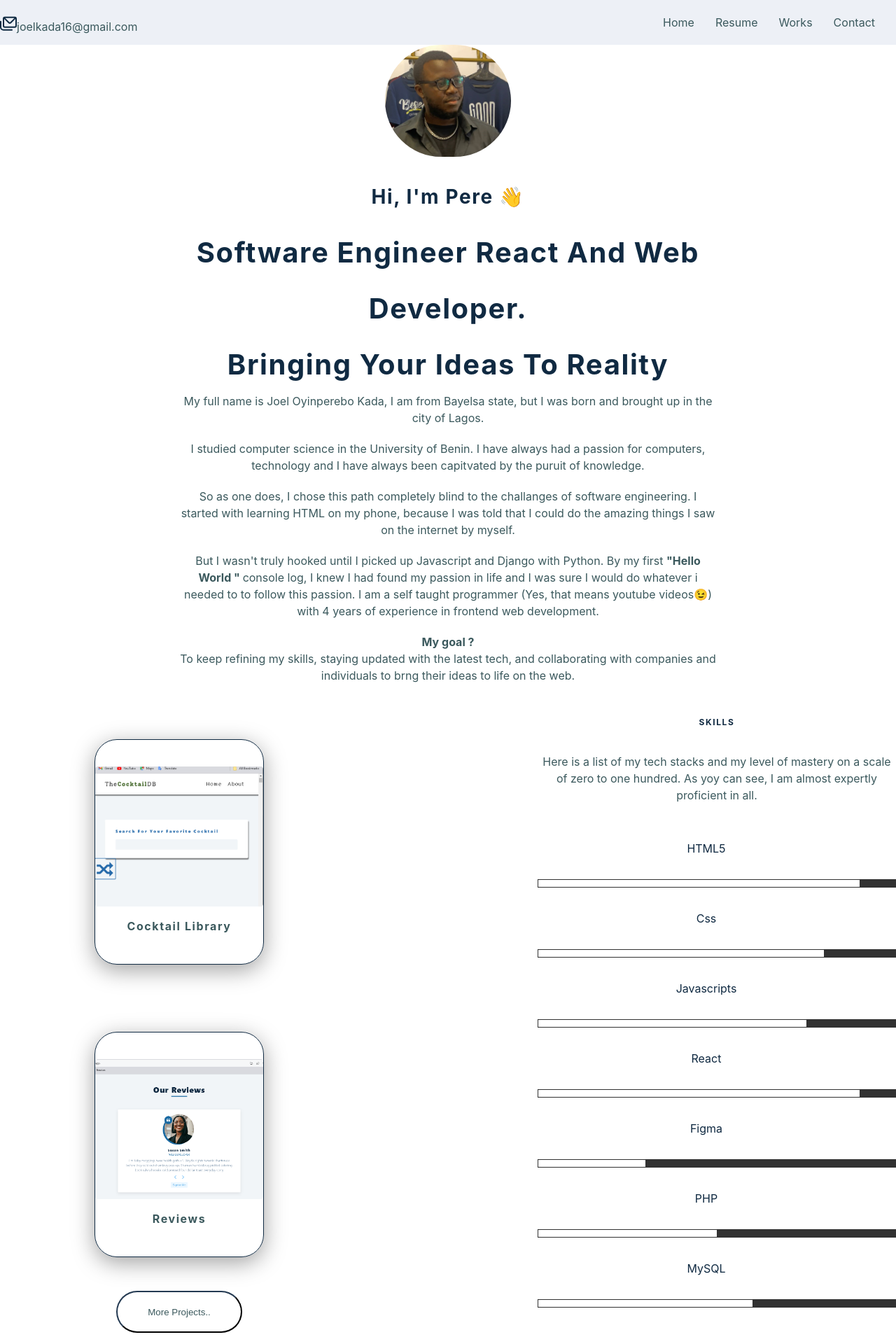
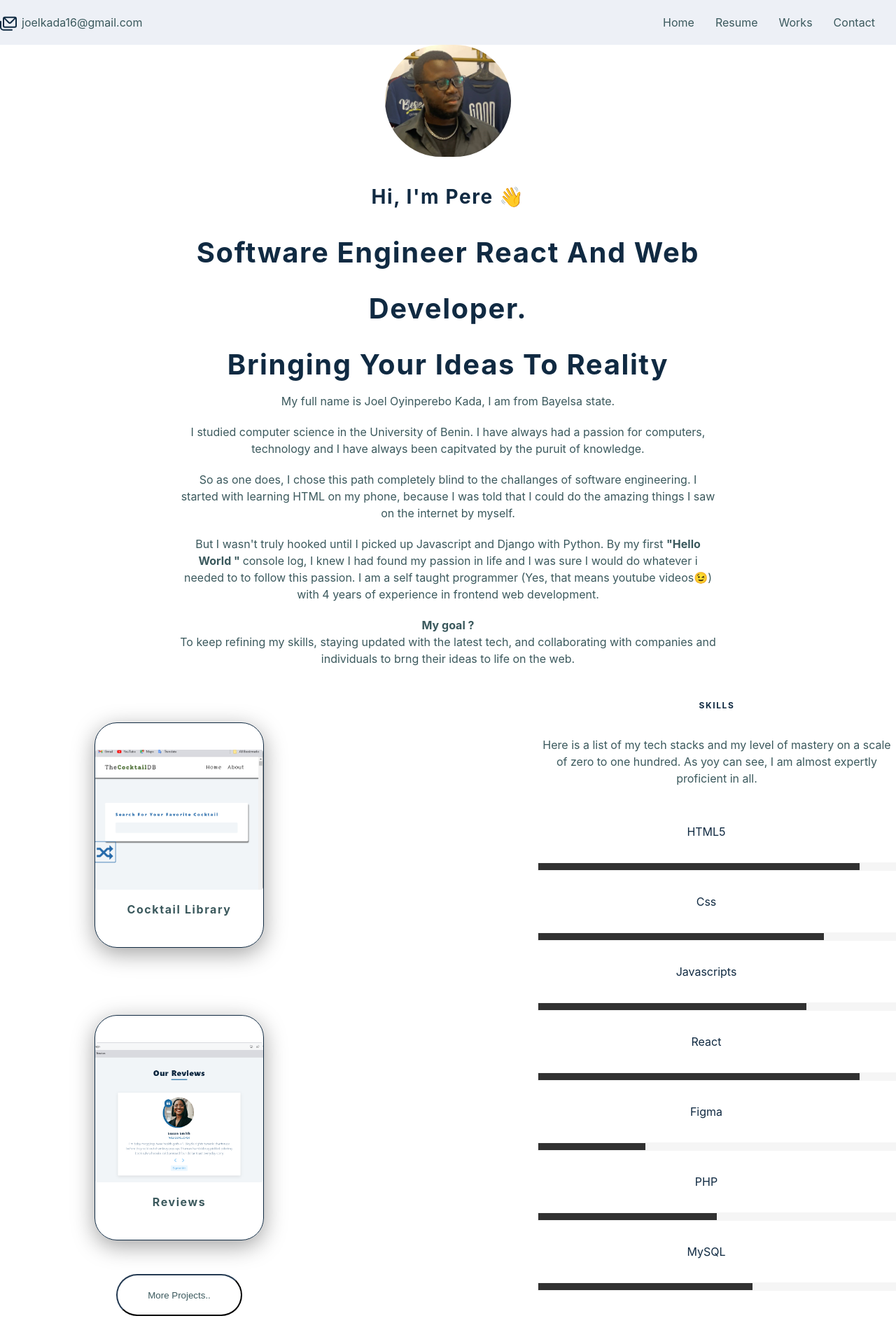
Before and after one commit to Perekada/portfolio, a React (Create React App) app: page / in a window 1280 px wide. Shown: the top 1920 px of the page at 70% size. Built offline with nearby package versions, Linux system fonts and the light colour scheme.

Commit message:
skills style update

```diff
--- a/src/App.css
+++ b/src/App.css
@@ -81,6 +81,11 @@ nav.nav-conatiner {
 		transform: translateX(100%);
 		transition: 0.5s ease-in;
 	}
+}
+
+.logo{
+	display: flex;
+	align-items: center;
 }
 
 .icon {
@@ -223,8 +228,8 @@ li {
 
 /* Skills */
 .about-skills {
-	background-color: #313131;
-	border: 1px solid #313131;
+	background-color: whitesmoke;
+	border: 1px solid whitesmoke;
 	height: 10px;
 	list-style: none;
 }
@@ -232,48 +237,48 @@ li {
 .about-skills-html {
 	width: 0;
 	height: 100%;
-	background-color: hwb(0 100% 0%);
+	background-color:#313131;
 	animation: html 5.5s linear forwards;
 }
 
 .about-skills-css {
 	width: 0;
 	height: 100%;
-	background-color: white;
+	background-color: #313131;
 	animation: css 5.5s linear forwards;
 }
 
 .about-skills-javascripts {
 	width: 0;
 	height: 100%;
-	background-color: white;
+	background-color: #313131;
 	animation: javascripts 5.5s linear forwards;
 }
 
 .about-skills-react {
 	width: 0;
 	height: 100%;
-	background-color: white;
+	background-color: #313131;
 	animation: react 5.5s linear forwards;
 }
 
 .about-skills-figma {
 	width: 0;
 	height: 100%;
-	background-color: white;
+	background-color: #313131;
 	animation: figma 5.5s linear forwards;
 }
 .about-skills-php {
 	width: 0;
 	height: 100%;
-	background-color: white;
+	background-color: #313131;
 	animation: php 5.5s linear forwards;
 }
 
 .about-skills-mysql {
 	width: 0;
 	height: 100%;
-	background-color: white;
+	background-color: #313131;
 	animation: mysql 5.5s linear forwards;
 }
 
--- a/src/components/navbar.js
+++ b/src/components/navbar.js
@@ -31,8 +31,8 @@ const Navbar = () => {
   return (
 		<nav className='nav-conatiner'>
 			<div className='logo'>
-				<UilEnvelopes style={{ marginTop: '5px' }} />
-				<NavLink onClick={handleConact}>joelkada16@gmail.com</NavLink>
+				<UilEnvelopes style={{ marginRight: '7px' }} />
+				<NavLink onClick={handleConact}>  joelkada16@gmail.com</NavLink>
 			</div>
 			<ul className={active}>
 				<li>
--- a/src/pages/home.js
+++ b/src/pages/home.js
@@ -26,8 +26,7 @@ const Home = () => {
 				</h2>
 				<p>
 					{' '}
-					My full name is Joel Oyinperebo Kada, I am from Bayelsa state, but I
-					was born and brought up in the city of Lagos.
+					My full name is Joel Oyinperebo Kada, I am from Bayelsa state.
 				</p>
 				<p>
 					{' '}
```
